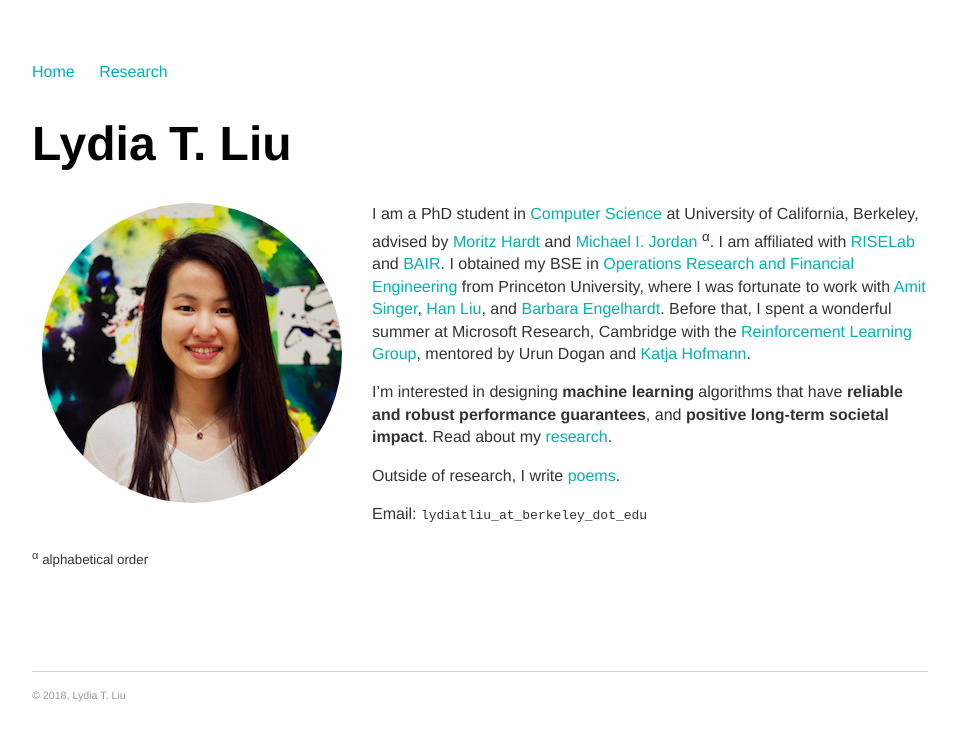
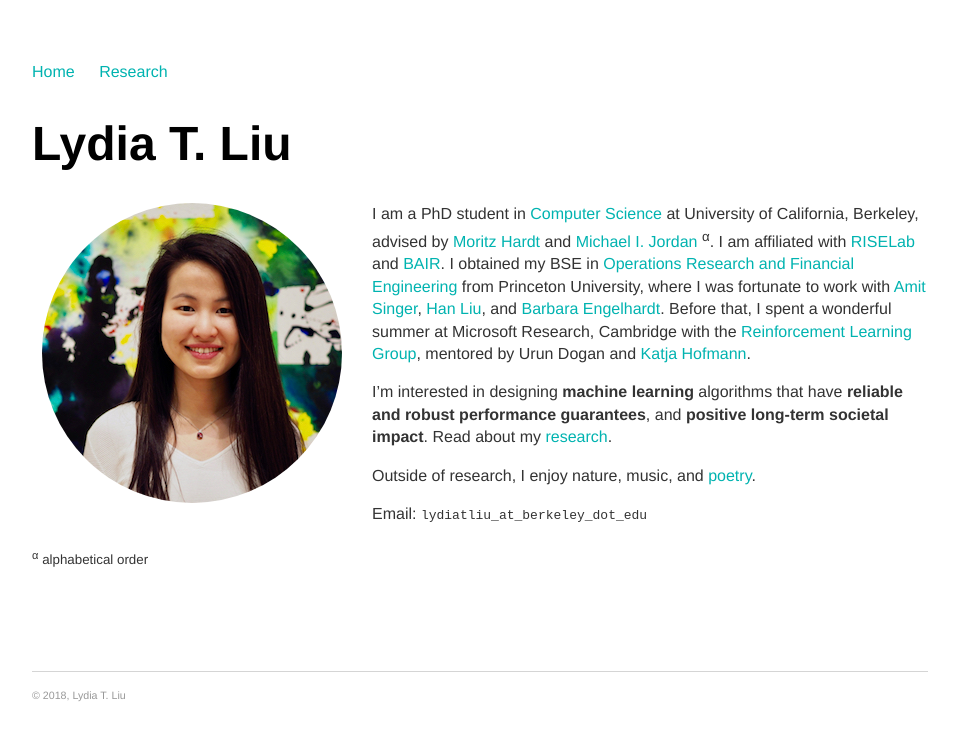
Before and after one commit to serenalwang/serenalwang.github.io, a Jekyll site: the page built from index.md, in a window 1280 px wide. Shown: the top 740 px of the page, without its empty margins (160-1117 px from the left). Built offline with Jekyll 4.4.1, drawn with Linux system fonts in a browser that asks for light colours.

Commit message:
Update index.md

```diff
--- a/index.md
+++ b/index.md
@@ -13,7 +13,7 @@ I obtained my BSE in [Operations Research and Financial Engineering](https://orf
 
 I'm interested in designing **machine learning** algorithms that have **reliable and robust performance guarantees**, and **positive long-term societal impact**. Read about my [research](/projects).
 
-Outside of research, I write <a href="/writing">poems</a>.
+Outside of research, I enjoy nature, music, and <a href="/writing">poetry</a>.
 
 Email: `lydiatliu_at_berkeley_dot_edu`
 
```
